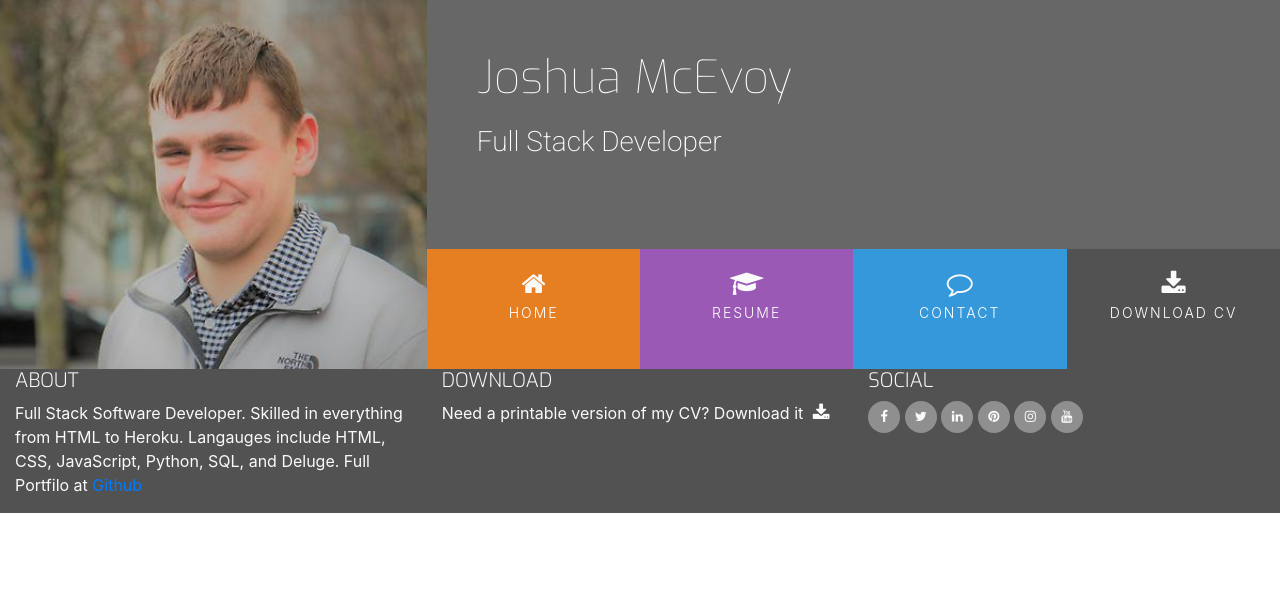
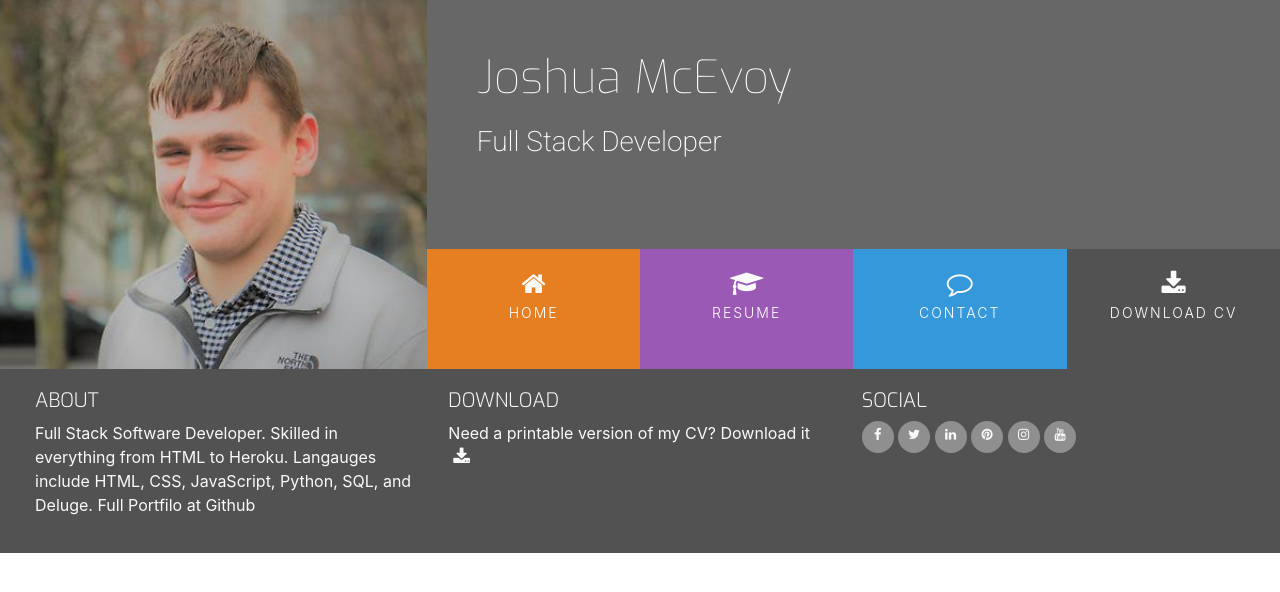
Before and after one commit to JAmcevoy/my_CV, a plain HTML site: page index.html in a window 1280 px wide. Drawn offline with nearby package versions, Linux system fonts and the light colour scheme.

Commit message:
Style change to links in the footer

```diff
--- a/assets/css/style.css
+++ b/assets/css/style.css
@@ -189,3 +189,58 @@ footer {
 #footer-details {
     padding: 20px;
 }
+
+.cv-pdf i {
+  font-size: 18px;
+  color: #fafafa;
+  text-align: center;
+  padding-left: 5px;
+  transition: all 0.35s ease-in-out;
+  -moz-transition: all 0.35s ease-in-out;
+  -webkit-transition: all 0.35s ease-in-out;
+  -o-transition: all 0.35s ease-in-out;
+}
+
+.github-link {
+  color: #fafafa;
+  text-align: center;
+  transition: all 0.35s ease-in-out;
+  -moz-transition: all 0.35s ease-in-out;
+  -webkit-transition: all 0.35s ease-in-out;
+  -o-transition: all 0.35s ease-in-out;
+}
+
+.github-link:hover {
+  color: #e84610
+}
+
+cv-pdf i: hover {
+  color: #e84610;
+}
+
+.social-links {
+  padding-bottom: 15px;
+}
+
+.social-links li a i {
+  width: 32px;
+  height: 32px;
+  padding: 10px 0;
+  border-radius: 50%;
+  line-height: 7px;
+  text-align: center;
+  color: #fafafa;
+  background-color: #8f8f8f;
+  transition: all 0.35s ease-in-out;
+  -moz-transition: all 0.35s ease-in-out;
+  -webkit-transition: all 0.35s ease-in-out;
+  -o-transition: all 0.35s ease-in-out;
+}
+
+social-links li a i {
+  background-color: #e84610;;
+}
+
+#footer-details {
+  padding: 20px;
+}
--- a/index.html
+++ b/index.html
@@ -46,10 +46,10 @@
 
     </section>
     <footer class="container-fluid">
-        <div class="row">
+        <div id="footer-details" class="row">
             <div class="col-sm-4">
                 <h5 class="uppercase general-sub">About</h5>
-                <p class="inline-block">Full Stack Software Developer. Skilled in everything from HTML to Heroku. Langauges include HTML, CSS, JavaScript, Python, SQL, and Deluge. Full Portfilo at <a href="https://github.com/JAmcevoy">Github</a></p>
+                <p class="inline-block">Full Stack Software Developer. Skilled in everything from HTML to Heroku. Langauges include HTML, CSS, JavaScript, Python, SQL, and Deluge. Full Portfilo at <a href="https://github.com/JAmcevoy" target="_blank" class="github-link">Github</a></p>
             </div>
             <div class="col-sm-4">
                 <h5 class="uppercase general-sub">Download</h5>
```
